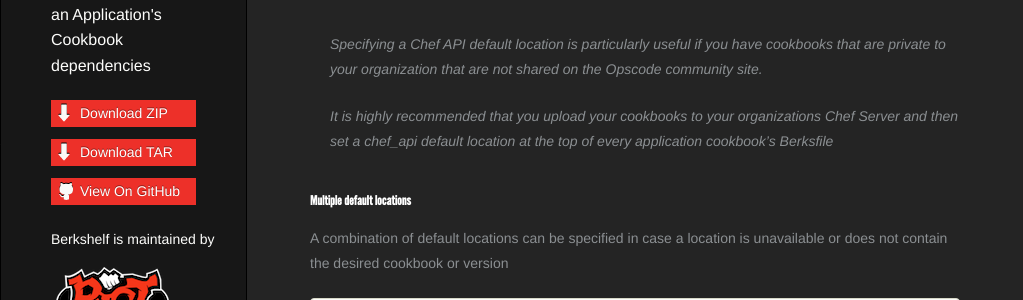
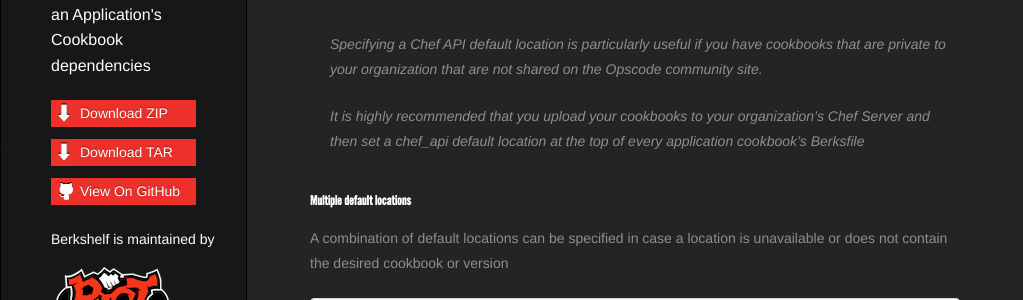
Before and after one commit to berkshelf/berkshelf, a Jekyll site: the page built from index.html, in a window 1280 px wide and 900 px high, scrolled down 10518 px. Shown: the part 152-452 px from the top of the window, without its empty margins (0-1023 px from the left). Built offline with Jekyll 4.4.1, drawn with Linux system fonts in a browser that asks for light colours.

Commit message:
fix typo in "organization's" - thanks Stuart

```diff
--- a/_includes/index.md
+++ b/_includes/index.md
@@ -336,7 +336,7 @@ Provided my Berkshelf config contains these Chef credentials - this could have b
 > Specifying a Chef API default location is particularly useful if you have cookbooks that are
 > private to your organization that are not shared on the Opscode community site.
 >
-> It is highly recommended that you upload your cookbooks to your organizations Chef Server
+> It is highly recommended that you upload your cookbooks to your organization's Chef Server
 > and then set a chef_api default location at the top of every application cookbook's Berksfile
 
 #### Multiple default locations
```
